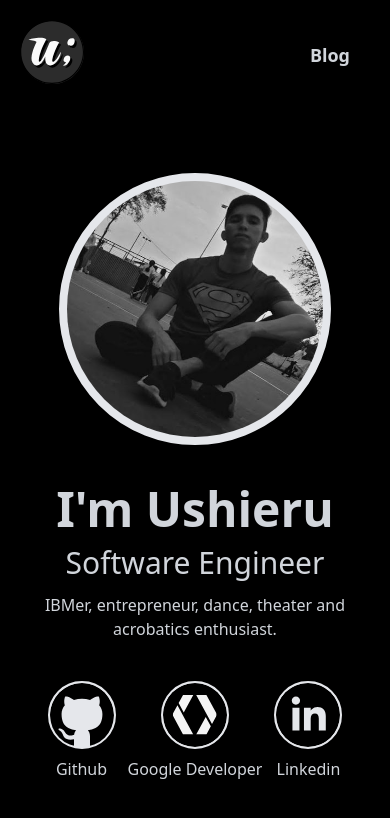
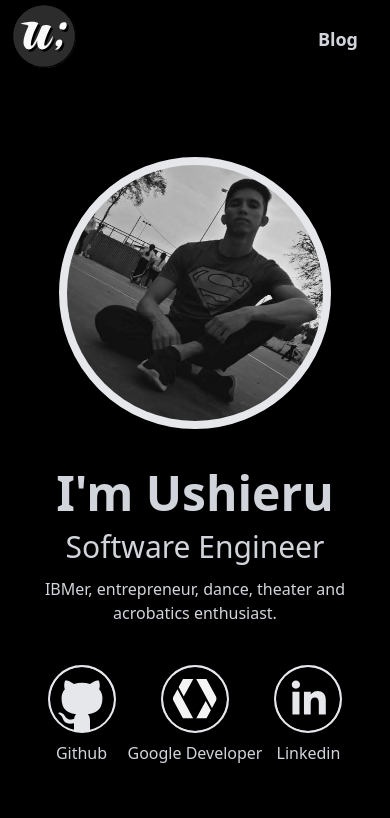
Before and after one commit to ushieru/ushieru.com, a Next.js app: page / in a window 390 px wide. Shown: the top 818 px of the page. Built offline with nearby package versions, Linux system fonts and the light colour scheme.

Commit message:
Fix mobile styles

```diff
--- a/components/navbar.jsx
+++ b/components/navbar.jsx
@@ -2,7 +2,7 @@ import Link from "next/link"
 import Image from "next/image"
 
 const Navbar = () => <>
-    <div className="flex items-center p-5 sm:py-0 sm:mt-4 container m-auto">
+    <div className="flex items-center py-1 px-3 sm:p-5 sm:py-0 sm:mt-4 container m-auto">
         <div className="flex-grow">
             <Link href="/">
                 <a>
```
